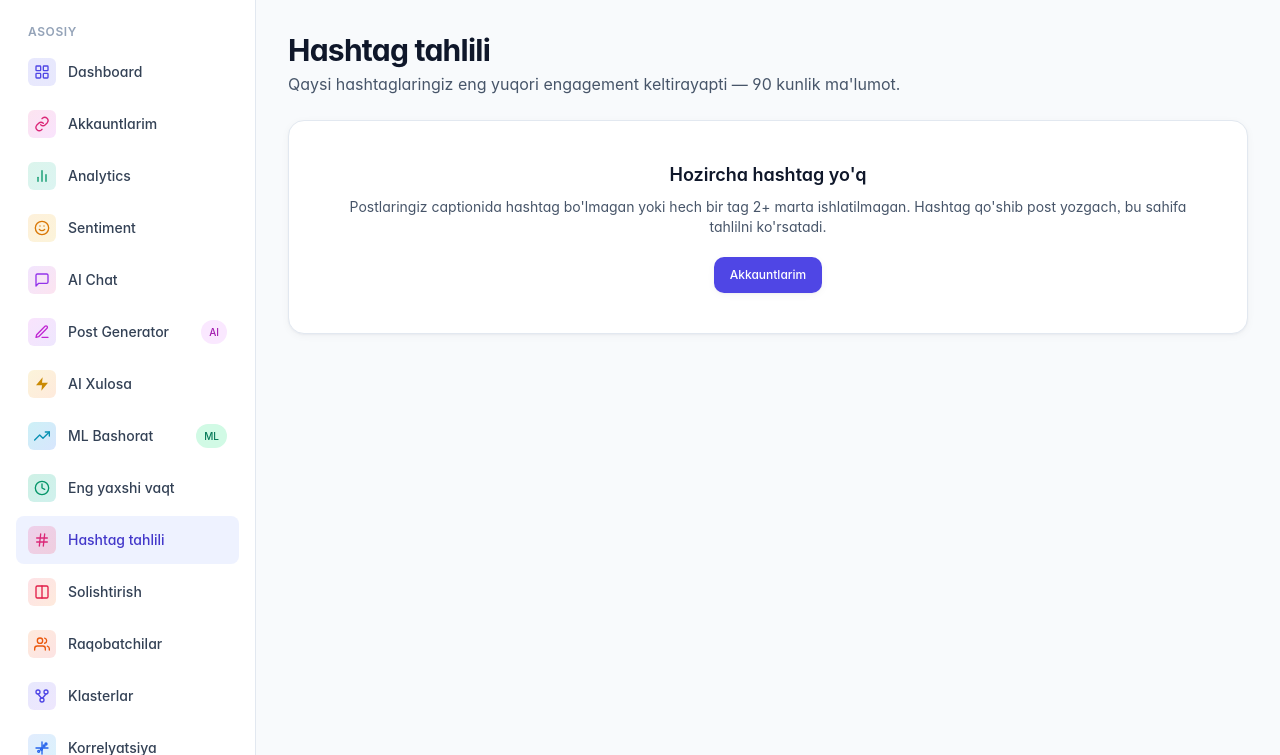
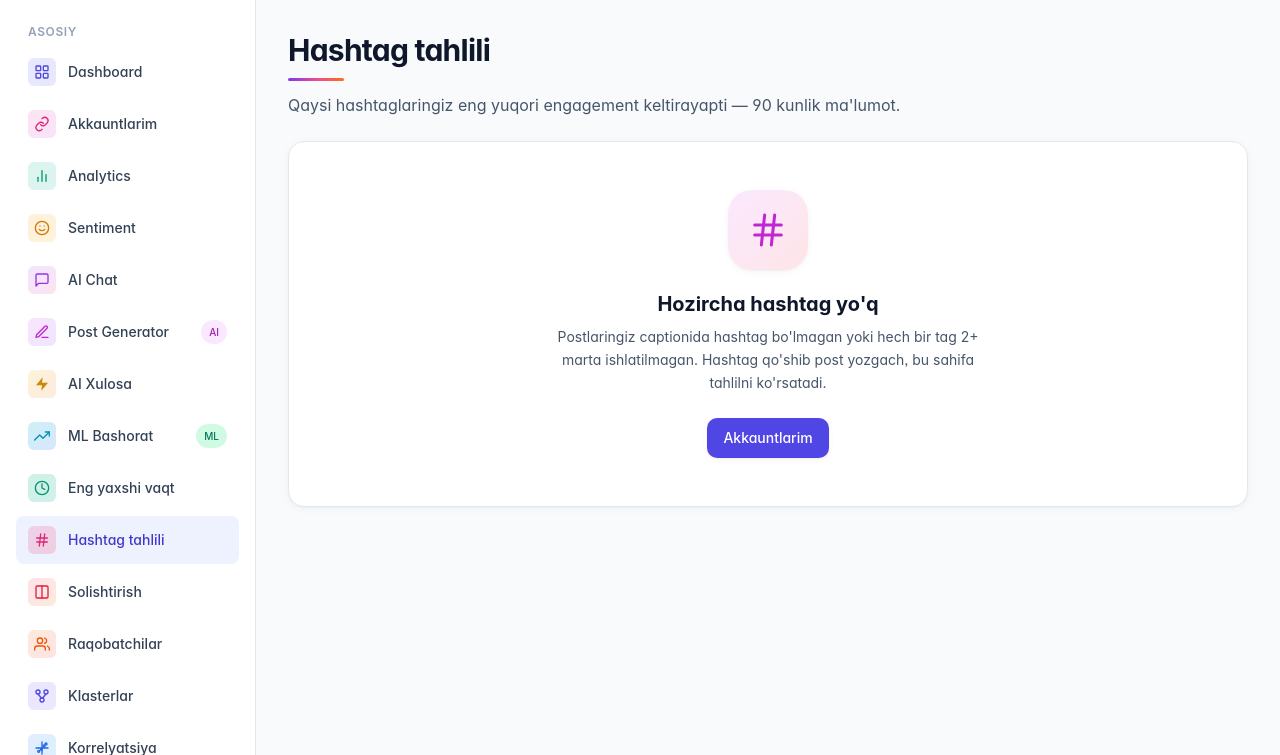
Before and after one commit to Sardor2004777/social-media-analytics, a Django app: page /analytics/hashtags/ in a window 1280 px wide. Shown: the part 64-819 px from the top of the page. Run offline with Django 5.2, Linux system fonts and the light colour scheme; the visitor is signed in with stand-in values (Sample User, id 1); data that the repository does not hold is empty; style sheets or scripts are compiled from the project's sources; parts of the project's set-up code (start-up, migrations or seed data) failed here and were passed over; some libraries are stand-ins or nearby versions; some web fonts are replaced.

Commit message:
feat(design): page-enter animation + accent bars + polished empty states
Cross-page polish so the recently-added pages feel cohesive:

- New CSS in base.html:
    - [data-reveal] entrance: subtle 8px slide-up, staggered by index,
      respects prefers-reduced-motion.
    - .accent-bar: 56×3 gradient bar that sits below page H1s for a
      clearer visual hierarchy.
    - .ai-card: shared violet→pink→amber backdrop for AI feature blocks.
    - .ambient-grid: optional radial gradient backdrop (unused yet).
- Page headers on Post Generator, Best Time, Hashtags, Activity Log,
  and 2FA now share the same H1 + accent-bar + lede pattern.
- Empty states on Hashtags, Best Time, and Activity Log: bigger
  rounded-3xl gradient illustration tile + 20px size + softer copy +
  more breathing room.

Co-Authored-By: Claude Opus 4.7 (1M context) <noreply@anthropic.com>

```diff
--- a/templates/base.html
+++ b/templates/base.html
@@ -64,6 +64,62 @@
       canvas { max-height: 320px !important; }
       .dark { color-scheme: light; }
       .dark * { background-color: #fff !important; color: #000 !important; border-color: #ccc !important; }
+    }
+
+    /* Page enter animation — applied via [data-reveal]; staggers by index. */
+    [data-reveal] {
+      opacity: 0;
+      transform: translateY(8px);
+      animation: revealUp 520ms cubic-bezier(.22,.61,.36,1) forwards;
+    }
+    [data-reveal]:nth-of-type(1)  { animation-delay: 0ms; }
+    [data-reveal]:nth-of-type(2)  { animation-delay: 60ms; }
+    [data-reveal]:nth-of-type(3)  { animation-delay: 120ms; }
+    [data-reveal]:nth-of-type(4)  { animation-delay: 180ms; }
+    [data-reveal]:nth-of-type(5)  { animation-delay: 240ms; }
+    [data-reveal]:nth-of-type(n+6){ animation-delay: 300ms; }
+    @keyframes revealUp {
+      from { opacity: 0; transform: translateY(8px); }
+      to   { opacity: 1; transform: translateY(0); }
+    }
+    @media (prefers-reduced-motion: reduce) {
+      [data-reveal] { opacity: 1; transform: none; animation: none; }
+    }
+
+    /* Soft ambient grid background for the dashboard main area */
+    .ambient-grid::before {
+      content: "";
+      position: fixed; inset: 0;
+      background-image:
+        radial-gradient(circle at 20% 0%, rgba(124, 58, 237, 0.06), transparent 40%),
+        radial-gradient(circle at 100% 60%, rgba(236, 72, 153, 0.05), transparent 40%);
+      pointer-events: none;
+      z-index: 0;
+    }
+
+    /* Gradient accent bar — sits under page titles for visual hierarchy */
+    .accent-bar {
+      width: 56px; height: 3px;
+      background: linear-gradient(90deg, #7c3aed, #ec4899, #f97316);
+      border-radius: 9999px;
+      margin-top: 10px;
+    }
+
+    /* AI feature blocks — unified gradient outline */
+    .ai-card {
+      position: relative;
+      background: linear-gradient(135deg,
+        rgba(245, 243, 255, 0.7),
+        rgba(253, 242, 248, 0.7),
+        rgba(255, 247, 237, 0.7));
+      border: 1px solid rgba(167, 139, 250, 0.25);
+    }
+    .dark .ai-card {
+      background: linear-gradient(135deg,
+        rgba(76, 29, 149, 0.18),
+        rgba(157, 23, 77, 0.14),
+        rgba(124, 45, 18, 0.12));
+      border-color: rgba(167, 139, 250, 0.18);
     }
 
     /* Loading shimmer skeleton — apply to placeholder elements; gets removed
--- a/templates/dashboard/hashtags.html
+++ b/templates/dashboard/hashtags.html
@@ -9,7 +9,8 @@
   <h1 class="text-2xl sm:text-3xl font-bold text-slate-900 dark:text-white tracking-tight">
     {% trans "Hashtag tahlili" %}
   </h1>
-  <p class="mt-1 text-slate-600 dark:text-slate-400">
+  <div class="accent-bar"></div>
+  <p class="mt-3 text-slate-600 dark:text-slate-400">
     {% trans "Qaysi hashtaglaringiz eng yuqori engagement keltirayapti — 90 kunlik ma'lumot." %}
   </p>
 </div>
@@ -149,12 +150,15 @@
     {% trans "Eslatma: kamida 2 ta postda uchragan hashtaglar ko'rsatiladi (bitta post statistikasi shovqin bo'ladi)." %}
   </p>
 {% else %}
-  <div class="card p-10 text-center" data-reveal>
-    <h3 class="text-lg font-semibold text-slate-900 dark:text-white">{% trans "Hozircha hashtag yo'q" %}</h3>
-    <p class="mt-2 text-sm text-slate-600 dark:text-slate-400">
+  <div class="card p-12 text-center" data-reveal>
+    <div class="mx-auto inline-flex h-20 w-20 items-center justify-center rounded-3xl bg-gradient-to-br from-fuchsia-100 via-pink-100 to-rose-100 dark:from-fuchsia-900/30 dark:via-pink-900/30 dark:to-rose-900/30 text-fuchsia-600 dark:text-fuchsia-400 shadow-soft">
+      <svg class="h-10 w-10" viewBox="0 0 24 24" fill="none" stroke="currentColor" stroke-width="1.8" stroke-linecap="round" stroke-linejoin="round"><line x1="4" y1="9" x2="20" y2="9"/><line x1="4" y1="15" x2="20" y2="15"/><line x1="10" y1="3" x2="8" y2="21"/><line x1="16" y1="3" x2="14" y2="21"/></svg>
+    </div>
+    <h3 class="mt-5 text-xl font-bold text-slate-900 dark:text-white">{% trans "Hozircha hashtag yo'q" %}</h3>
+    <p class="mt-2 text-sm text-slate-600 dark:text-slate-400 max-w-md mx-auto leading-relaxed">
       {% trans "Postlaringiz captionida hashtag bo'lmagan yoki hech bir tag 2+ marta ishlatilmagan. Hashtag qo'shib post yozgach, bu sahifa tahlilni ko'rsatadi." %}
     </p>
-    <a href="{% url 'social:accounts' %}" class="btn-primary mt-5 !text-xs">{% trans "Akkauntlarim" %}</a>
+    <a href="{% url 'social:accounts' %}" class="btn-primary mt-6 !text-sm">{% trans "Akkauntlarim" %}</a>
   </div>
 {% endif %}
 {% endblock %}
--- a/templates/dashboard/two_factor.html
+++ b/templates/dashboard/two_factor.html
@@ -9,7 +9,8 @@
   <h1 class="text-2xl sm:text-3xl font-bold text-slate-900 dark:text-white tracking-tight">
     {% trans "Ikki bosqichli autentifikatsiya (2FA)" %}
   </h1>
-  <p class="mt-1 text-slate-600 dark:text-slate-400">
+  <div class="accent-bar"></div>
+  <p class="mt-3 text-slate-600 dark:text-slate-400">
     {% trans "Akkauntingizni TOTP kodlari bilan himoyalang — Google Authenticator, Authy, 1Password va boshqalarda ishlaydi." %}
   </p>
 </div>
```
Also changed, not shown: templates/dashboard/activity_log.html (+8 -4 lines), templates/dashboard/best_time.html (+9 -5 lines), templates/dashboard/post_generator.html (+7 -3 lines).
